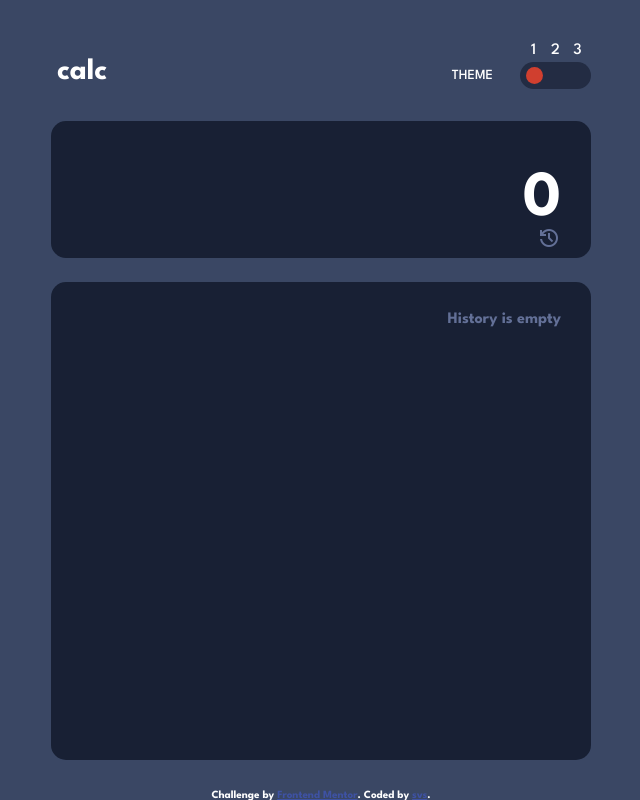
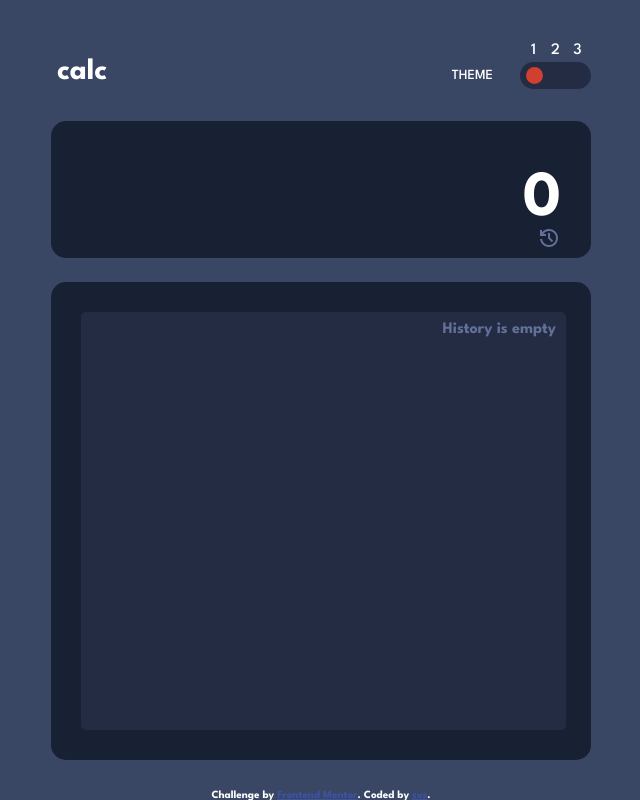
Before and after one commit to Reki7/fm-calculator-app, a React (Create React App) app: page / in a window 1280 px wide. Both pictures are taken after a click on the element "history". Shown: the whole page, without its empty margins (319-959 px from the left). Built offline with nearby package versions, Linux system fonts and the light colour scheme.

Commit message:
Tune history

```diff
--- a/src/components/History.jsx
+++ b/src/components/History.jsx
@@ -25,8 +25,11 @@ const Wrapper = styled.div`
 const Scrollable = styled.div`
   width: 100%;
   height: 100%;
-  padding-right: 5px;
+  //padding-right: 5px;
   overflow: auto;
+  background-color: var(--keypad_bg);
+  padding: 10px;
+  border-radius: 5px;
   ::-webkit-scrollbar {
     width: 10px;
   }
```
